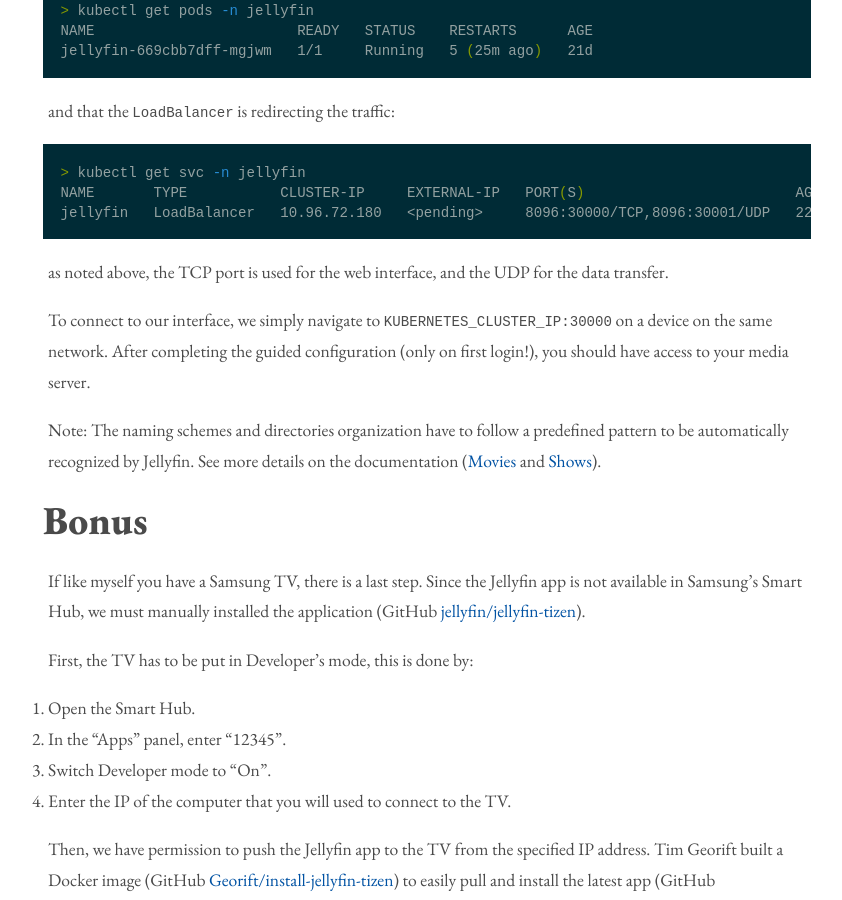
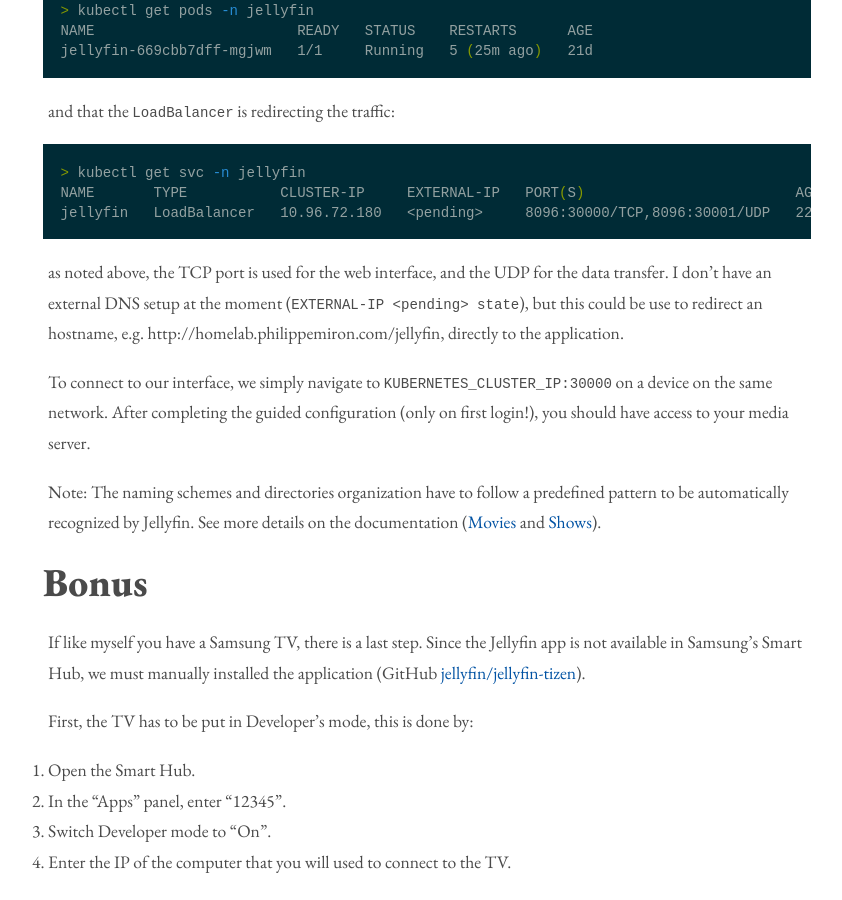
Before and after one commit to philippemiron/philippemiron.github.io, a Jekyll site: the page built from _posts/2024-04-01-jellyfin.md, in a window 1280 px wide and 900 px high, scrolled down 4374 px. Shown: the whole window, without its empty margins (213-1055 px from the left). Built offline with Jekyll 4.4.1, drawn with Linux system fonts in a browser that asks for light colours.

Commit message:
external ip

````diff
--- a/_posts/2024-04-01-jellyfin.md
+++ b/_posts/2024-04-01-jellyfin.md
@@ -148,7 +148,7 @@
 NAME       TYPE           CLUSTER-IP     EXTERNAL-IP   PORT(S)                         AGE
 jellyfin   LoadBalancer   10.96.72.180   <pending>     8096:30000/TCP,8096:30001/UDP   22d
 ```
-as noted above, the TCP port is used for the web interface, and the UDP for the data transfer.
+as noted above, the TCP port is used for the web interface, and the UDP for the data transfer. I don't have an external DNS setup at the moment (`EXTERNAL-IP <pending> state`), but this could be use to redirect an hostname, e.g. http://homelab.philippemiron.com/jellyfin, directly to the application.
 
 To connect to our interface, we simply navigate to `KUBERNETES_CLUSTER_IP:30000` on a device on the same network. After completing the guided configuration (only on first login!), you should have access to your media server.
 
````
